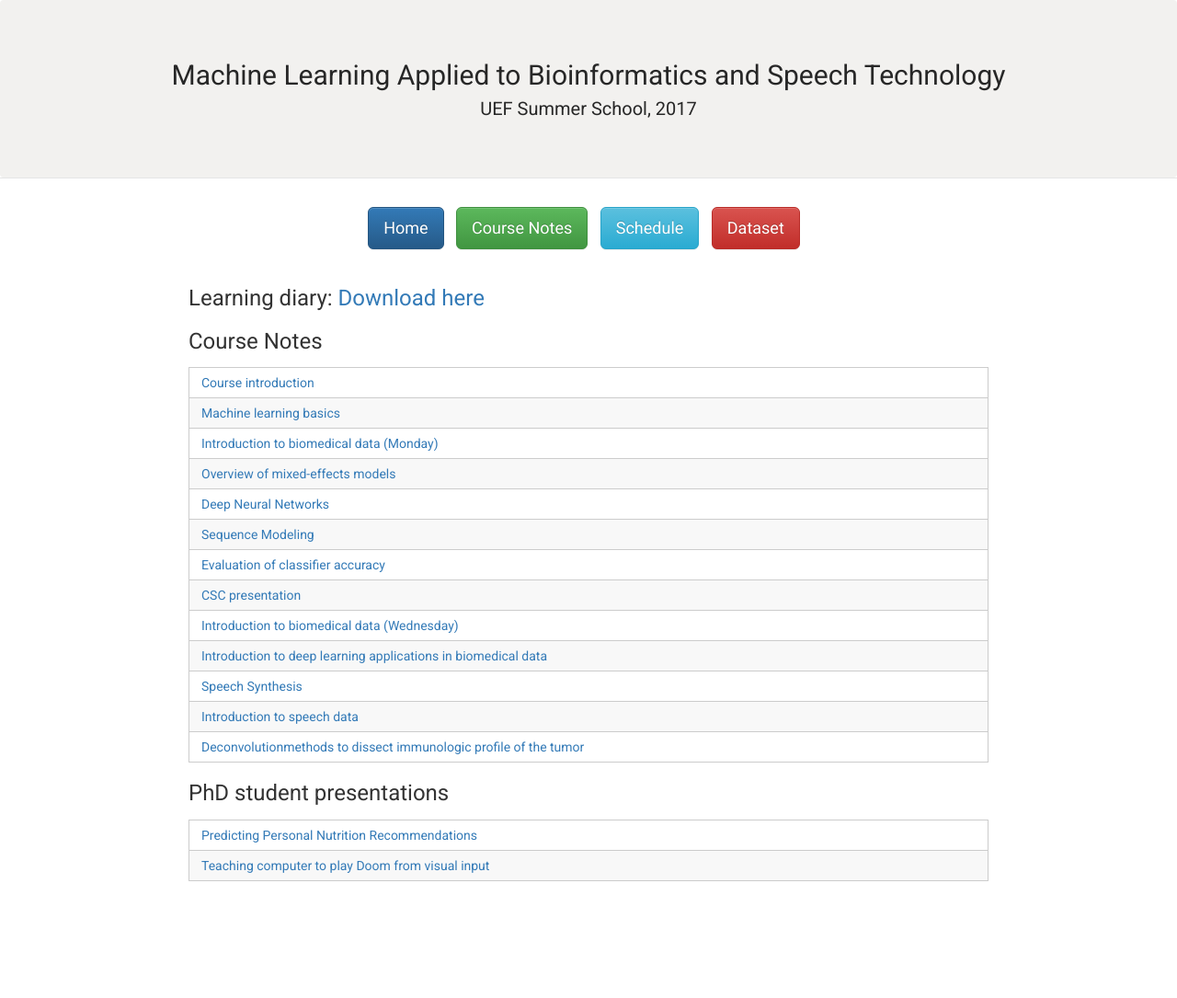
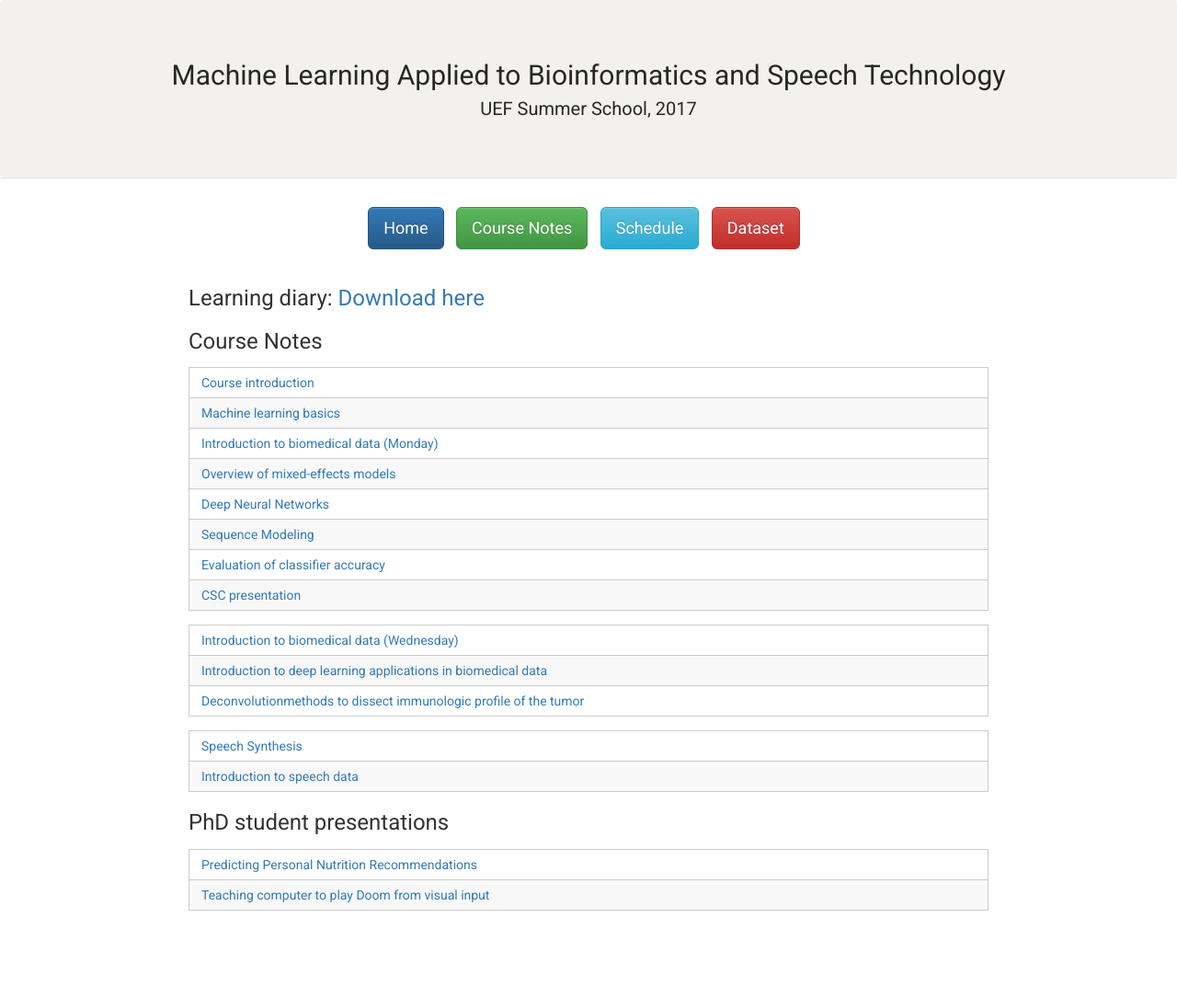
Before and after one commit to abrahamwoubie/Summer_School_RL, a Jekyll site: the page built from 35c163ca47986f8e1f5eec9d54238ad1229a7c92/course-notes.md, in a window 1280 px wide. Shown: the whole page at 92% size. Built offline with Jekyll 4.4.1, drawn with Linux system fonts in a browser that asks for light colours; nearby versions of some CDN libraries; before the commit the page ends 1053 px from its top, so only the background shows below that.

```diff
--- a/35c163ca47986f8e1f5eec9d54238ad1229a7c92/course-notes.md
+++ b/35c163ca47986f8e1f5eec9d54238ad1229a7c92/course-notes.md
@@ -18,11 +18,15 @@ title: Course Notes | MLABST'17
 | [Sequence Modeling]({{ site.url }}{{ site.baseurl }}/content/sequence_modeling.pdf) |
 | [Evaluation of classifier accuracy]({{ site.url }}{{ site.baseurl }}/content/evaluation_of_classifiers.pdf) |
 | [CSC presentation]({{ site.url }}{{ site.baseurl }}/content/evaluation_of_classifiers.pdf) |
+
+| --- |
 | [Introduction to biomedical data (Wednesday)]({{ site.url }}{{ site.baseurl }}/content/merja_introBiomed_thu.pdf) |
 | [Introduction to deep learning applications in biomedical data]({{ site.url }}{{ site.baseurl }}/content/merja_introDeep_thu.pdf) |
+| [Deconvolutionmethods to dissect immunologic profile of the tumor]({{ site.url }}{{ site.baseurl }}/content/petri_slides.pdf) |
+
+| --- |
 | [Speech Synthesis]({{ site.url }}{{ site.baseurl }}/content/speech_synthesis.pdf) |
 | [Introduction to speech data]({{ site.url }}{{ site.baseurl }}/content/Introduction_to_speech_data.pdf) |
-| [Deconvolutionmethods to dissect immunologic profile of the tumor]({{ site.url }}{{ site.baseurl }}/content/petri_slides.pdf) |
 
 ### PhD student presentations
 
```
